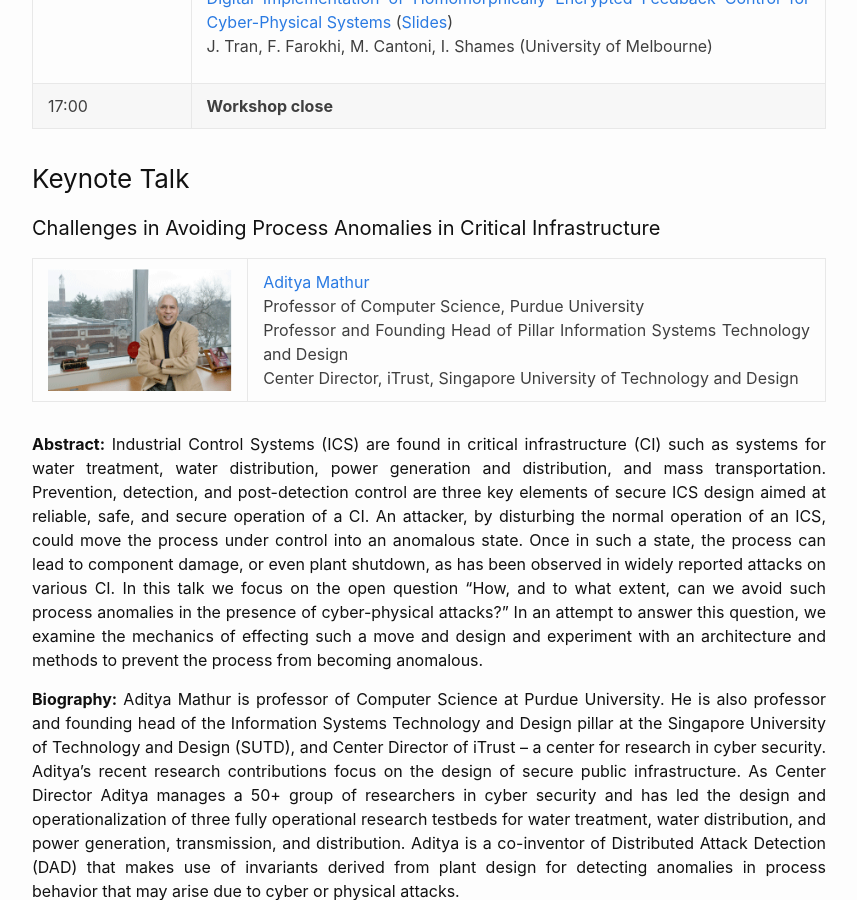
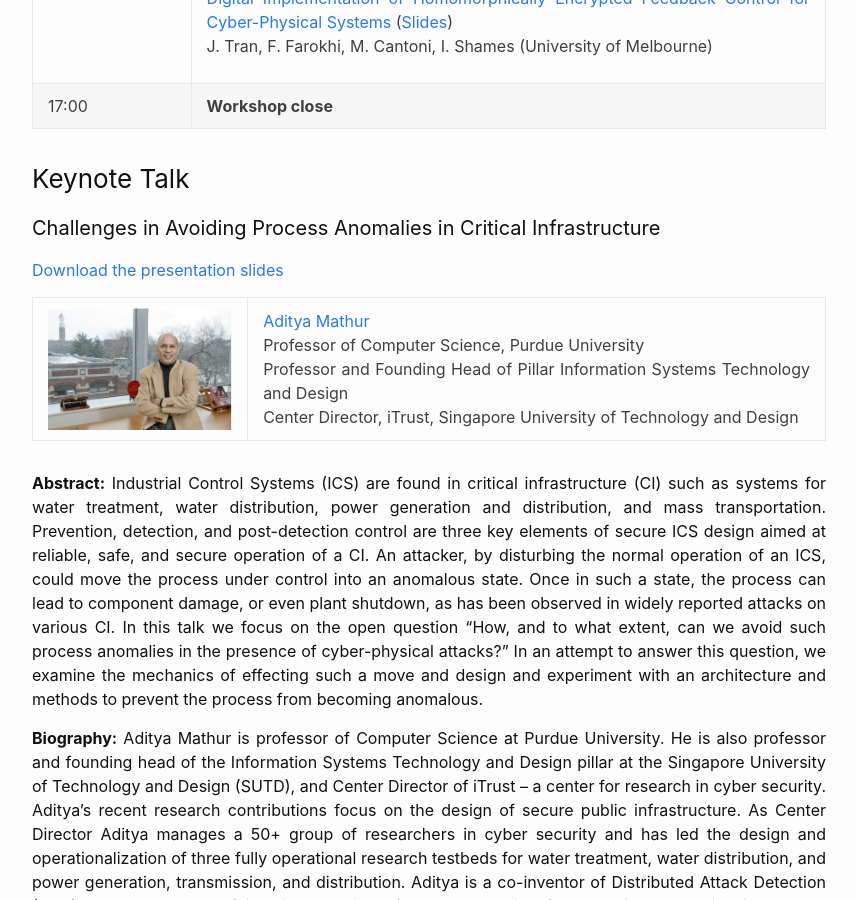
Before and after one commit to ait-csr/cps-sr, a Jekyll site: the page built from programme.md, in a window 1280 px wide and 900 px high, scrolled down 1882 px. Shown: the whole window, without its empty margins (211-1068 px from the left). Built offline with Jekyll 4.4.1, drawn with Linux system fonts in a browser that asks for light colours.

Commit message:
Providing a more visible link to Aditya's slides.

```diff
--- a/programme.md
+++ b/programme.md
@@ -110,6 +110,8 @@ The full-day workshop will take place on 15th April, 2019. The agenda includes p
 
 <h4>Challenges in Avoiding Process Anomalies in Critical Infrastructure</h4>
 
+<p><a href="../assets/2019/slides/aditya-mathur-cps-sr-2019-keynote.pdf">Download the presentation slides</a></p>
+
 <table style="border:0">
 <tr>
   <td>
```
